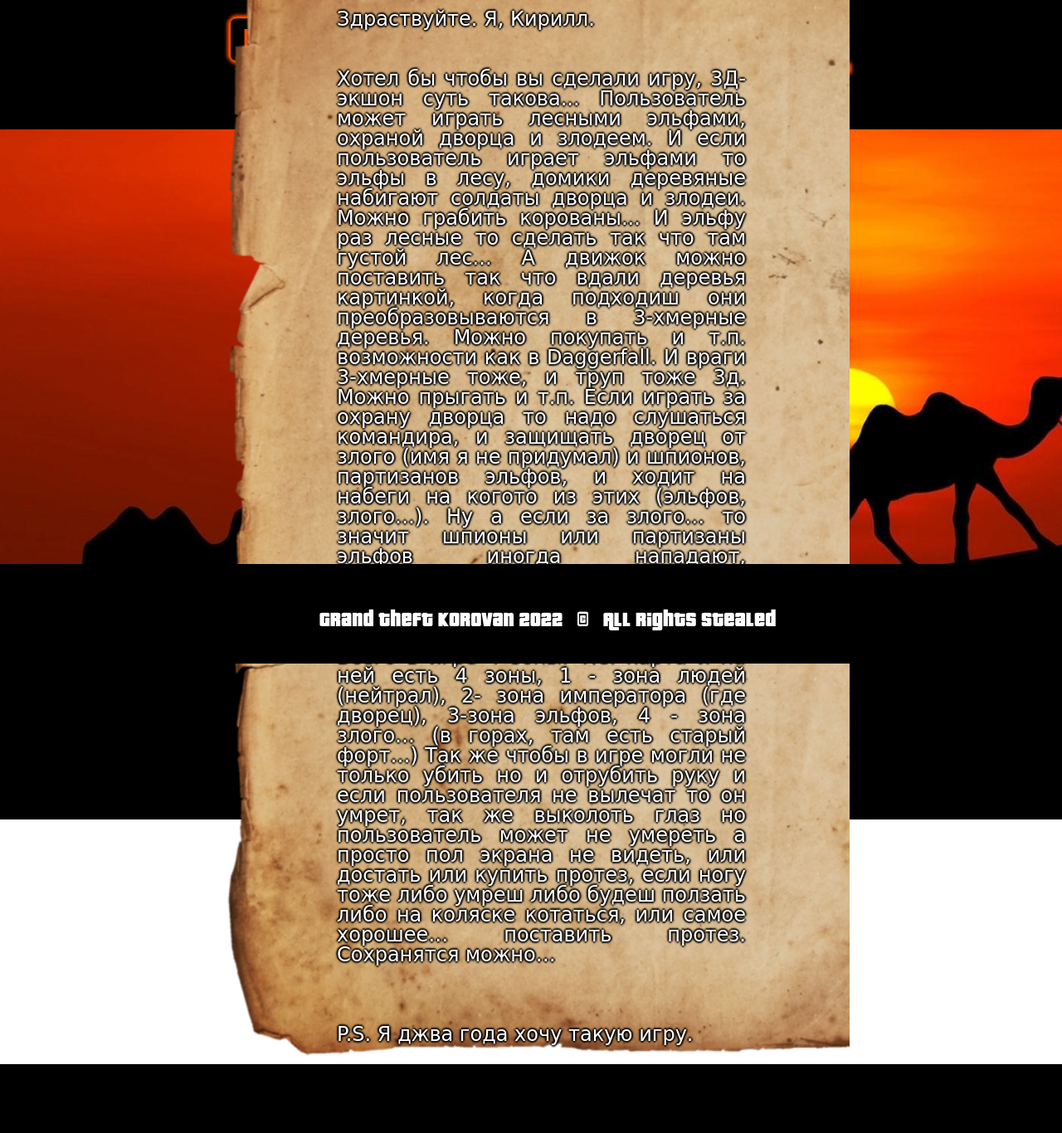
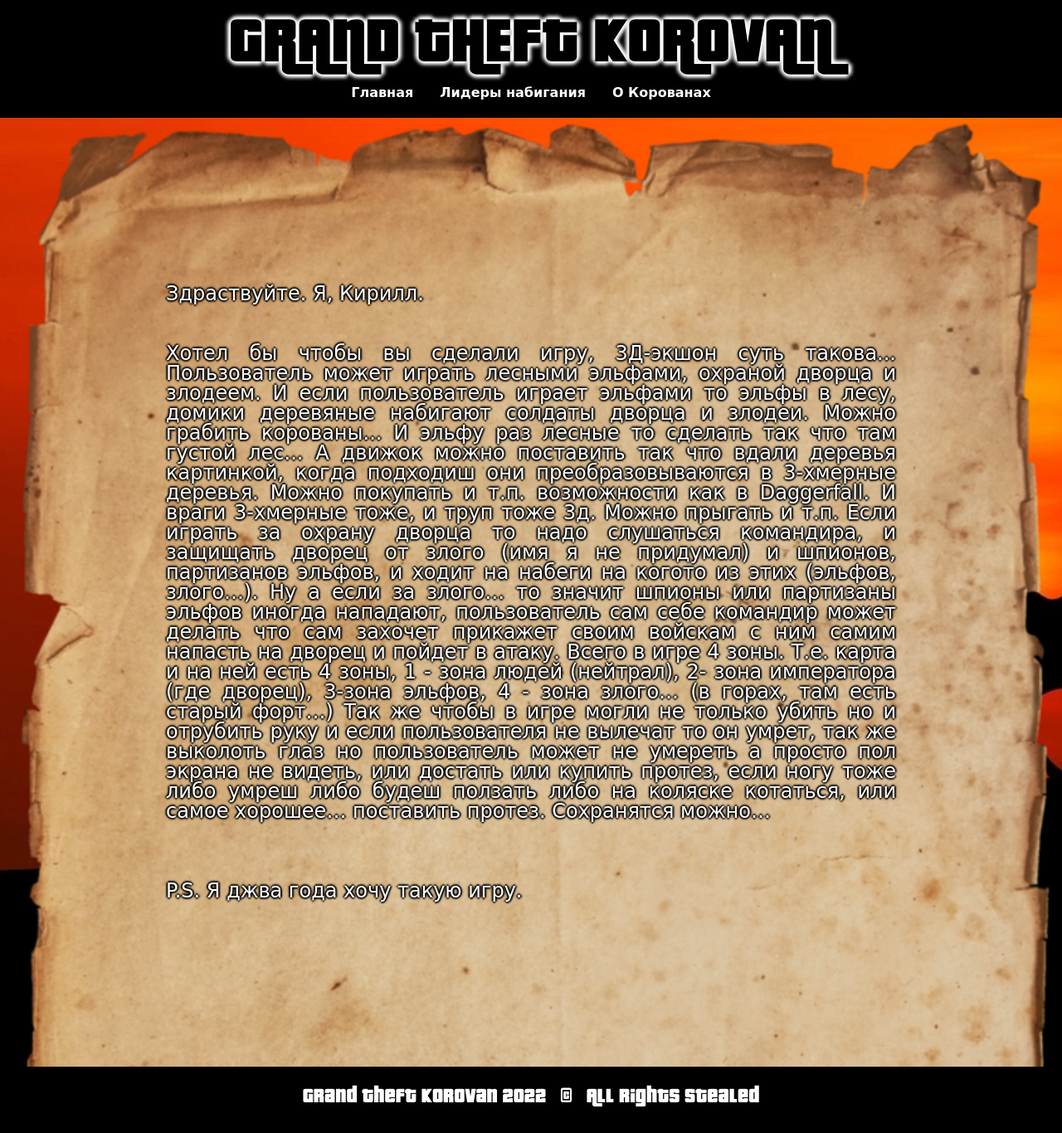
Before and after one commit to AlinaRinn/AlinaRinn.github.io, a PHP site: page /about.html in a window 1280 px wide. Shown: the whole page at 83% size. Before the commit the page ends 1283 px from the top, so only its background shows below. Run offline with PHP 8.4, Linux system fonts and the light colour scheme; some web fonts are replaced.

Commit message:
some css changes 2

```diff
--- a/about.html
+++ b/about.html
@@ -2,12 +2,12 @@
 <html lang="ru">
     <head>
         <title>Grand Theft Korovan</title>
+        <link href="/css/reset.css" rel="stylesheet" type="text/css"/>
         <link href="/css/styles.css" rel="stylesheet" type="text/css"/>
         <link type="image/png" rel="icon" href="/pics/GTK.png">
         <meta charset="utf-8">
     </head>
     <body>
-        <div>
         <main>
             <div id="about">
                 <p id="about">
@@ -18,7 +18,6 @@
                 </p>
             </div>
         </main>
-        </div>
     </body>
 </html>
 
--- a/css/styles.css
+++ b/css/styles.css
@@ -5,17 +5,64 @@
 }
 
 html {
+}
+
+body {
+    margin: 0;
+}
+
+header{
+    display: block;
+    height: auto;
+    border-style: solid;
+    border-width: 1px
+ }
+
+ main{
+    display: block;
+    min-height: 100vh;
+    text-align: center;
+    font-family: Comic Sans MS, cursive;
+    font-weight: normal;
+    font-size: 20px;
+    color: white;
     background-image: url(../pics/6870.jpg);
     background-repeat: no-repeat;
     background-size: cover;
-    padding: 0px;
-    margin: 0px;
 }
 
-body {
-    line-height: 1;
+footer{
+    display: block;
+    height: auto;
+    text-align: center;
+    background-color: black;
+    color: white;
+    font-family: GTAru, cursive;
+    font-weight: lighter;
+    font-size: xx-large;
+    height: 60px;
+    padding-top: 20px;
+}
+
+div#about{
+    display: block;
+    padding: 200px;
+    background-image: url('/pics/zapiska.png');
+    background-repeat: no-repeat;
+    background-size: cover;
+}
+
+p#about{
+    text-align: justify;
+    font-size: x-large;
+    text-shadow: 2px 0 2px black,
+    0 2px 2px black,
+    -2px 0 2px black,
+    0 -2px 2px black;
+}
+
+p{
     margin: 0;
-    padding: 0;
 }
 
 a {
@@ -31,45 +78,13 @@ a:hover {
     color: #FE5200;
 }
 
-header{
-     height: auto;
- }
-
-footer{
+nav{
     text-align: center;
+    height: 37px;
+    max-height: 37px;
     background-color: black;
     color: white;
-    padding: 20px;
-    font-family: GTAru, cursive;
-    font-weight: lighter;
-    font-size: xx-large;
-    position: fixed;
-    left: 0;
-    bottom: 0;
-    width: 100%;
-    height: 80px;
-}
-
-nav{
-    text-align: center;
-    background-color: black;
-    color: white;
-    padding: 20px;
-}
-
-main{
-    text-align: center;
-    font-family: Comic Sans MS, cursive;
-    font-weight: normal;
-    font-size: 20px;
-    color: white;
-    display: flex;
-    position: relative;
-    align-items: center;
-    justify-content: center;
-    padding: 1rem;
-    min-height: 800px;
-    height: 100%;
+    padding-top: 13px;
 }
 
 form{
@@ -78,13 +93,13 @@ form{
 
 table{
     margin: 0 auto;
-    margin-top: 10px;
     width: auto;
     border: outset 5px black;
     height: 100px;
 }
 
 caption{
+    margin-top: 50px;
     text-decoration: none;
     padding: 10px;
     font-weight: normal;
@@ -131,8 +146,7 @@ div#navbox{
 
 div#name{
     width: auto;
-    height: auto;
-    padding: 0;
+    height: 90px;
     background: black;
 }
 
@@ -140,7 +154,7 @@ div#nametxt{
     text-align: center;
     color: black;
     align-self: center;
-    height: auto;
+    height: 80px;
     font-family: GTAru, cursive;
     font-size: 100px;
     text-shadow: 4px 0 4px white,
@@ -207,28 +221,6 @@ button#start{
     font-size: 100px;
 }
 
-div#about{
-    position: absolute;
-    left: 20%;
-    width: 60%;
-    height: auto;
-    background-image: url('/pics/zapiska.png');
-    background-repeat: no-repeat;
-    background-size: cover;
-}
-
-p#about{
-    margin-top: 150px;
-    margin-left: 150px;
-    margin-right: 125px;
-    text-align: justify;
-    font-size: x-large;
-    text-shadow: 2px 0 2px black,
-    0 2px 2px black,
-    -2px 0 2px black,
-    0 -2px 2px black;
-}
-
 p#gamehead{
     color: darkred;
     text-shadow: 4px 0 4px white,
--- a/js/loader.js
+++ b/js/loader.js
@@ -6,14 +6,14 @@ function setHeader() {
   </a>
 </div>
 <nav>
-  <a href="/index.html">Главная</a>&nbsp;&nbsp;&nbsp;&nbsp;&nbsp;<a href="/leaderboard.html">Лидеры набигания</a>&nbsp;&nbsp;&nbsp;&nbsp;&nbsp;<a href="/about.html">О Корованах</a>
+  <a href="/index.html">Главная</a>&nbsp;&nbsp;&nbsp;&nbsp;&nbsp;&nbsp;&nbsp;&nbsp;<a href="/leaderboard.html">Лидеры набигания</a>&nbsp;&nbsp;&nbsp;&nbsp;&nbsp;&nbsp;&nbsp;&nbsp;<a href="/about.html">О Корованах</a>
 </nav>`;
   document.body.insertAdjacentElement('afterbegin', header);
 }
 
 function setFooter() {
     var footer = document.createElement("footer");
-    footer.innerHTML = `<p> Grand Theft Korovan 2022&nbsp;&nbsp; &copy; &nbsp;&nbsp;All rights stealed </p>`;
+    footer.innerHTML = `<p id="footer"> Grand Theft Korovan 2022&nbsp;&nbsp; &copy; &nbsp;&nbsp;All rights stealed </p>`;
     document.body.insertAdjacentElement('beforeend', footer);
 }
 
--- a/leaderboard.html
+++ b/leaderboard.html
@@ -2,12 +2,13 @@
 <html lang="ru">
     <head>
         <title>Grand Theft Korovan</title>
+        <link href="/css/reset.css" rel="stylesheet" type="text/css"/>
         <link href="/css/styles.css" rel="stylesheet" type="text/css"/>
         <link type="image/png" rel="icon" href="/pics/GTK.png">
         <meta charset="utf-8">
     </head>
     <body>
-    <main>
+        <main>
         <table>
             <caption> Лучшие набигатели 2022 </caption>
                 <thead>
@@ -19,7 +20,7 @@
                   <tr><td>3</td><td>Karen</td><td>Web performance</td><td>36</td></tr>
                 </tbody>
         </table>
-    </main>
+        </main>
     </body>
 </html>
 
```
